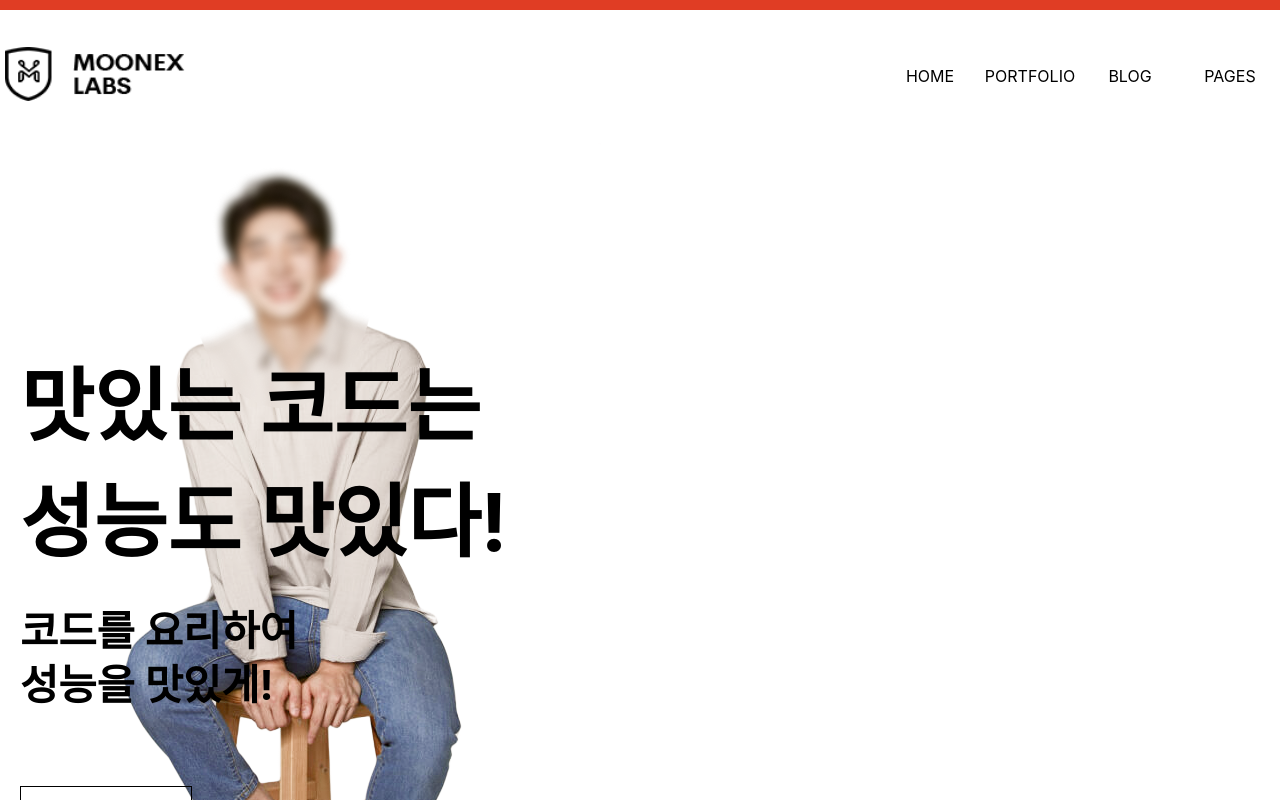
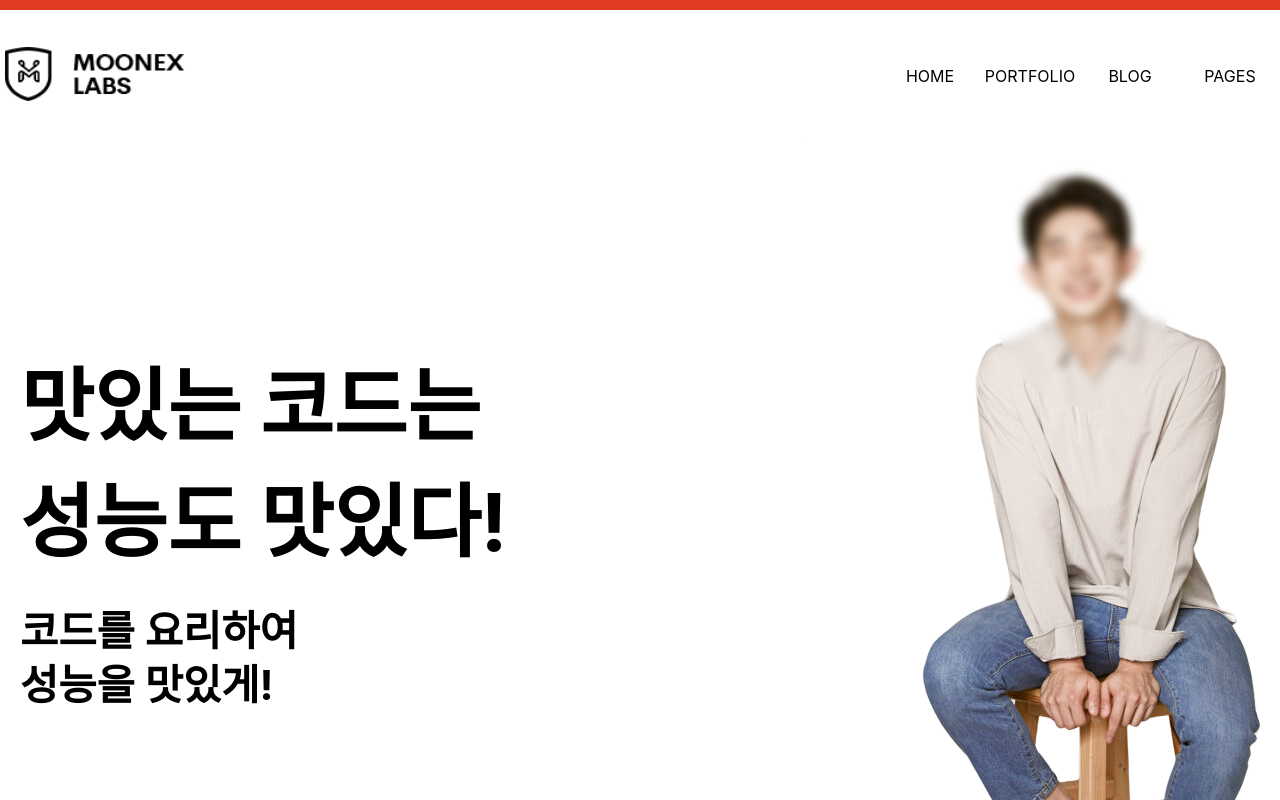
Before and after one commit to parkcheonju/parcheonju_portfolio, a React (Create React App) app: page / in a window 1280 px wide. Shown: the top 800 px of the page. Built offline with nearby package versions, Linux system fonts and the light colour scheme; a web font is replaced by a local one.

Commit message:
css modify commit

```diff
--- a/src/components/css/Section1.css
+++ b/src/components/css/Section1.css
@@ -1,10 +1,10 @@
 .Section1_inner {
   max-width: 1550px;
-  height: 70vh;
+  height: 80vh;
   padding: 160px 0;
   margin: 0 auto;
   display: flex;
-  background: url(../../../public/images/test.png) no-repeat 1px 1px;
+  background: url(../../../public/images/test.png) no-repeat 800px 0px;
 }
 
 .Section1_container{
```
